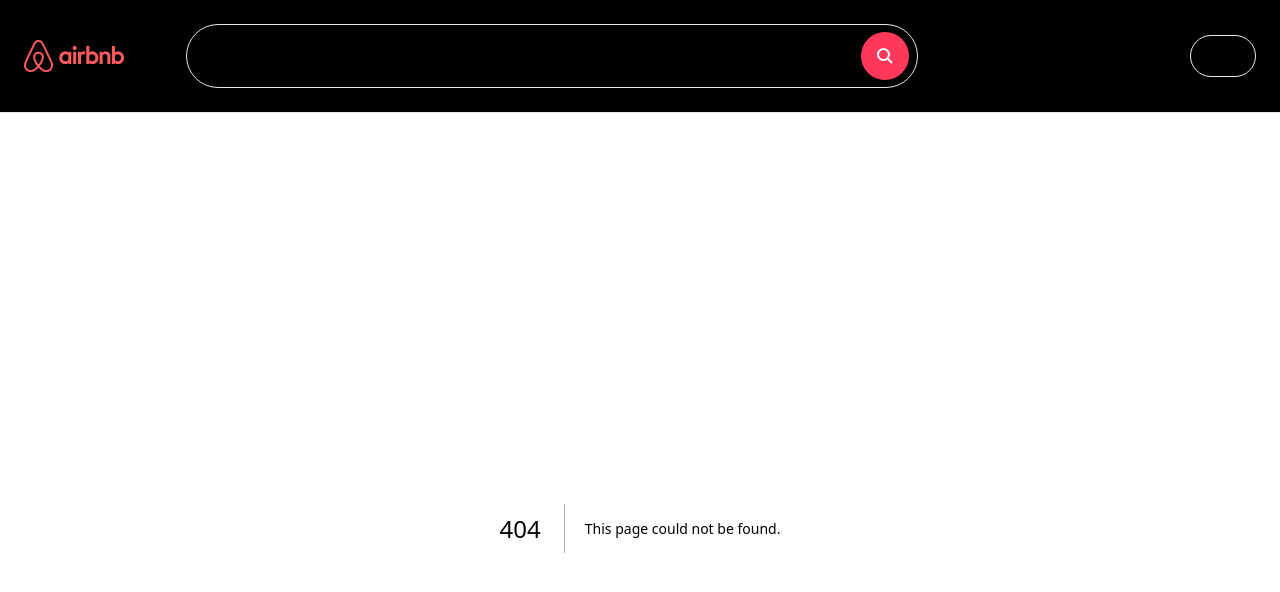
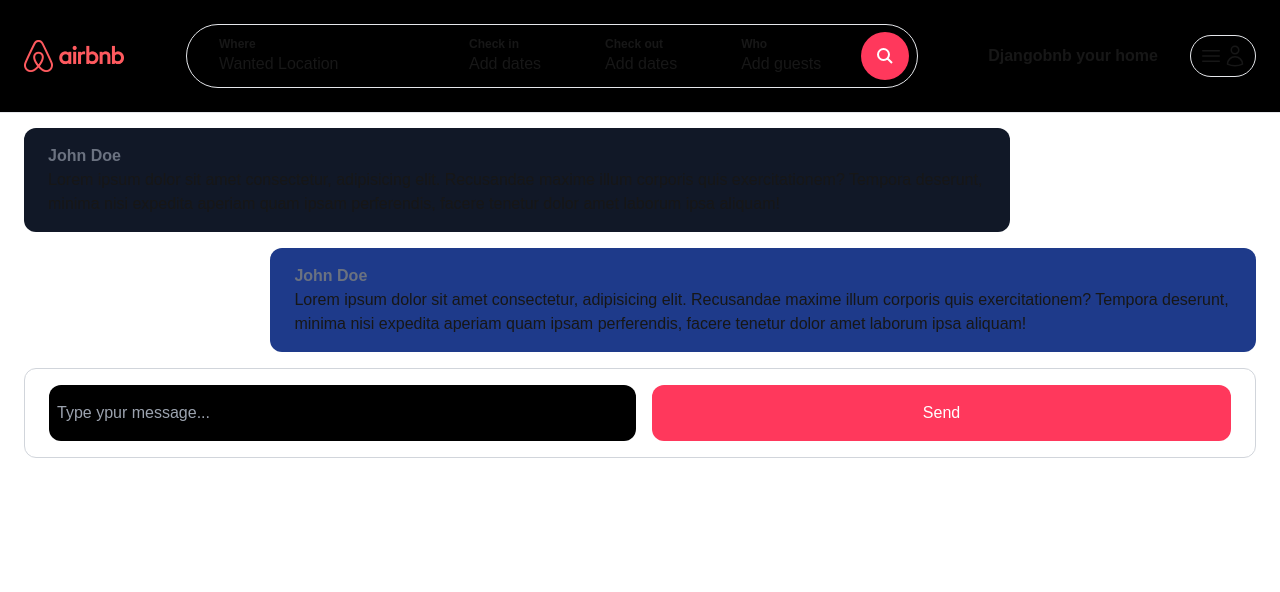
Before and after one commit to JesherI/Airbnb-frontend, a Next.js app: page /inbox/1 in a window 1280 px wide. Before the commit this address had no page. Shown: the top 592 px of the page. Built offline with nearby package versions, Linux system fonts and the light colour scheme.

Commit message:
09 version add Conversation page

```diff
--- /dev/null
+++ b/app/components/forms/CustomButton.tsx
@@ -0,0 +1,19 @@
+interface CustomButtonProps {
+    label: string;
+    className?: string;
+    onclick?: () => void;
+}
+
+const CustomButton: React.FC<CustomButtonProps> = ({
+    label,
+    className,
+    onclick
+}) => {
+    return (
+        <div onClick={onclick} className={`w-full py-4 bg-airbnb hover:bg-airbnb-dark text-center text-white rounded-xl transition cursor-pointer ${className}`}>
+            {label}
+        </div>
+    )
+}
+
+export default CustomButton;
--- /dev/null
+++ b/app/components/inbox/ConversationDetail.tsx
@@ -0,0 +1,27 @@
+'use client';
+import CustomButton from "../forms/CustomButton";
+
+const ConversationDetail = () => {
+    return (
+        <>
+            <div className="max-h-[400px] overflow-auto flex flex-col space-y-4">
+                <div className="w-[80%] py-4 px-6 rounded-xl bg-gray-900">
+                    <p className="font-bold text-gray-500">John Doe</p>
+                    <p>Lorem ipsum dolor sit amet consectetur, adipisicing elit. Recusandae maxime illum corporis quis exercitationem? Tempora deserunt, minima nisi expedita aperiam quam ipsam perferendis, facere tenetur dolor amet laborum ipsa aliquam!</p>
+                </div>
+
+                <div className="w-[80%] ml-[20%] py-4 px-6 rounded-xl bg-blue-900">
+                    <p className="font-bold text-gray-500">John Doe</p>
+                    <p>Lorem ipsum dolor sit amet consectetur, adipisicing elit. Recusandae maxime illum corporis quis exercitationem? Tempora deserunt, minima nisi expedita aperiam quam ipsam perferendis, facere tenetur dolor amet laborum ipsa aliquam!</p>
+                </div>
+            </div>
+
+            <div className="mt-4 py-4 px-6 flex border border-gray-300 space-x-4 rounded-xl decoration">
+                <input type="text" placeholder="Type ypur message..." className="w-full p-2 bg-black rounded-xl"/>
+                <CustomButton label='Send' onclick={() => console.log('Clicked')} className="w-[100px]" />
+            </div>
+        </>
+    )
+}
+
+export default ConversationDetail;
--- /dev/null
+++ b/app/inbox/[id]/page.tsx
@@ -0,0 +1,11 @@
+import ConversationDetail from "../../components/inbox/ConversationDetail";
+
+const ConversationPage = () => {
+    return (
+        <main className="max-w-[1500px] mx-auto px-6 pb-6">
+            <ConversationDetail />
+        </main>
+    )
+}
+
+export default ConversationPage;
--- a/app/inbox/page.tsx
+++ b/app/inbox/page.tsx
@@ -1,4 +1,4 @@
-import Conversation from "../components/inbox/Conversatio";
+import Conversation from "../components/inbox/Conversation";
 
 const InboxPage = () => {
     return (
```
Also changed, not shown: app/components/inbox/Conversation.tsx (renamed from app/components/inbox/Conversatio.tsx).
